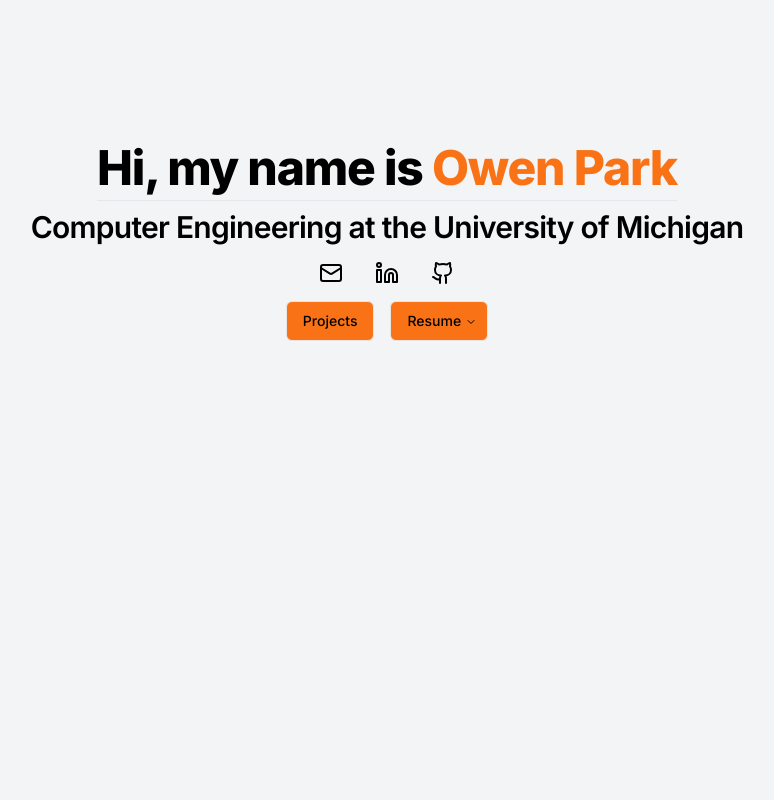
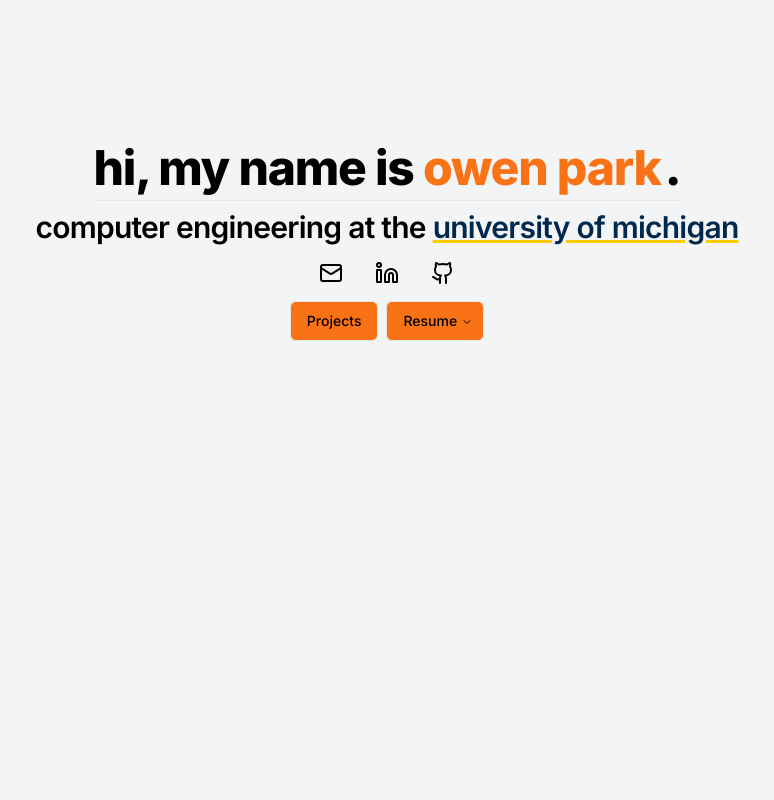
Before and after one commit to owenpark8/personal-site, a Next.js app: page / in a window 1280 px wide. Shown: the top 800 px of the page, without its empty margins (253-1027 px from the left). Built offline with nearby package versions, Linux system fonts and the light colour scheme.

Commit message:
Style the welcome banner differently

```diff
--- a/src/app/page.tsx
+++ b/src/app/page.tsx
@@ -26,10 +26,14 @@
         <section id="welcome" className="min-h-[90vh]">
           <div className="mt-36 mx-auto text-center flex flex-col items-center max-w-3xl">
             <h1 className="scroll-m-20 text-4xl font-extrabold tracking-tight border-b pb-2 lg:text-5xl">
-              Hi, my name is <span className="text-orange-500">Owen Park</span>
+              hi, my name is{" "}
+              <span className="text-orange-500 pr-1">owen park</span>.
             </h1>
             <h2 className="scroll-m-20 pt-2 text-3xl font-semibold tracking-tight first:mt-0">
-              Computer Engineering at the University of Michigan
+              computer engineering at the{" "}
+              <span className="text-uofmblue underline decoration-maize rounded-md">
+                university of michigan
+              </span>
             </h2>
             <ul className="flex items-center mt-2">
               <li>
@@ -73,7 +77,8 @@
               <Link
                 href="#projects"
                 className={buttonVariants({
-                  className: "mr-2 bg-orange-500 hover:bg-orange-400",
+                  className:
+                    "mx-1 bg-orange-500 hover:bg-orange-400 hover:text-gray-700",
                   variant: "outline",
                 })}
               >
@@ -83,7 +88,7 @@
                 <DropdownMenuTrigger
                   className={buttonVariants({
                     className:
-                      "ml-2 pr-2.5 bg-orange-500 hover:bg-orange-400 data-[state=open]:bg-orange-400 group",
+                      "mx-1 pr-2.5 bg-orange-500 hover:bg-orange-400 data-[state=open]:bg-orange-400 group hover:text-gray-700 data-[state=open]:text-gray-700",
                     variant: "outline",
                   })}
                 >
@@ -92,8 +97,8 @@
                 </DropdownMenuTrigger>
 
                 <DropdownMenuContent
-                  onCloseAutoFocus={() => {
-                    event?.preventDefault;
+                  onCloseAutoFocus={(e) => {
+                    e?.preventDefault();
                   }}
                 >
                   <DropdownMenuGroup>
@@ -112,6 +117,18 @@
                   </DropdownMenuGroup>
                 </DropdownMenuContent>
               </DropdownMenu>
+              {/*
+              <Link
+                href="/blog"
+                className={buttonVariants({
+                  className:
+                    "mx-1 bg-orange-500 hover:bg-orange-400 hover:text-gray-700",
+                  variant: "outline",
+                })}
+              >
+                Blog
+              </Link>
+              */}
             </div>
           </div>
         </section>
--- a/tailwind.config.ts
+++ b/tailwind.config.ts
@@ -19,6 +19,8 @@
     },
     extend: {
       colors: {
+        maize: "#FFCB05",
+        uofmblue: "#00274C",
         border: "hsl(var(--border))",
         input: "hsl(var(--input))",
         ring: "hsl(var(--ring))",
```
